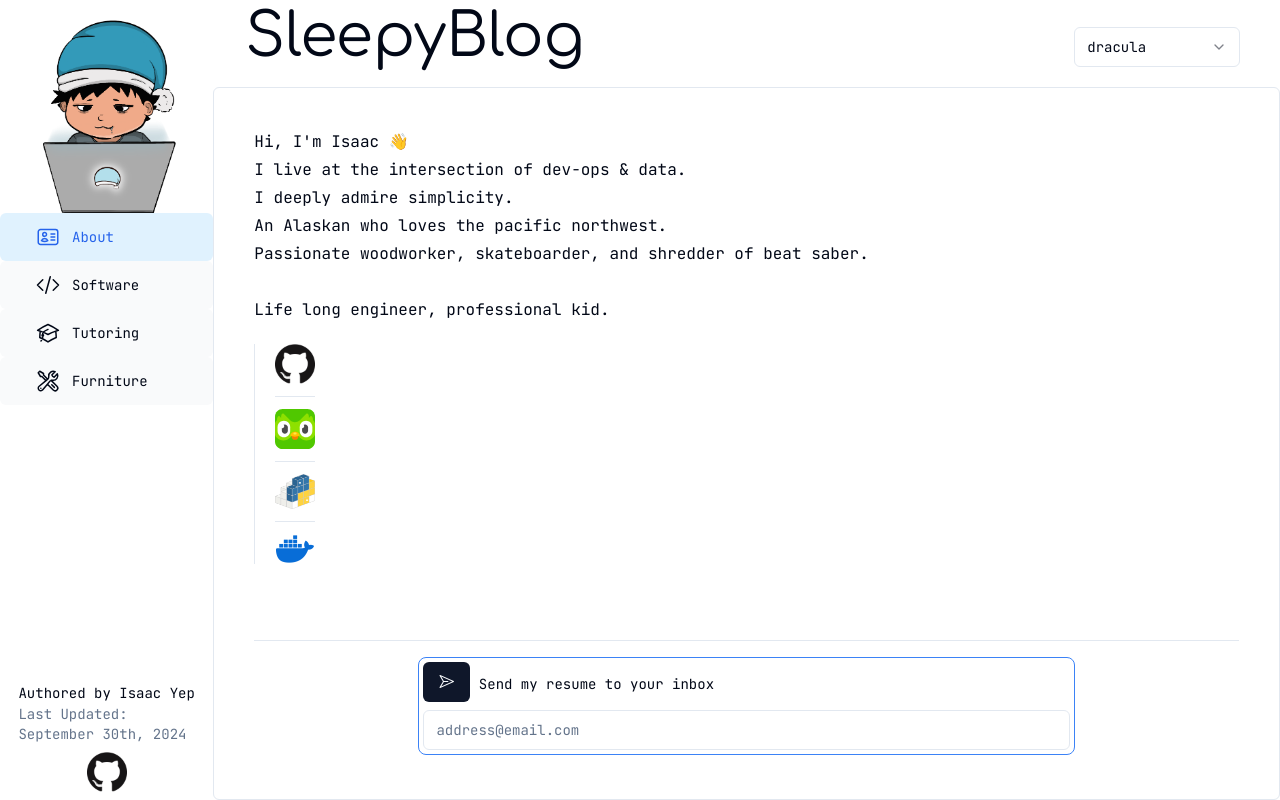
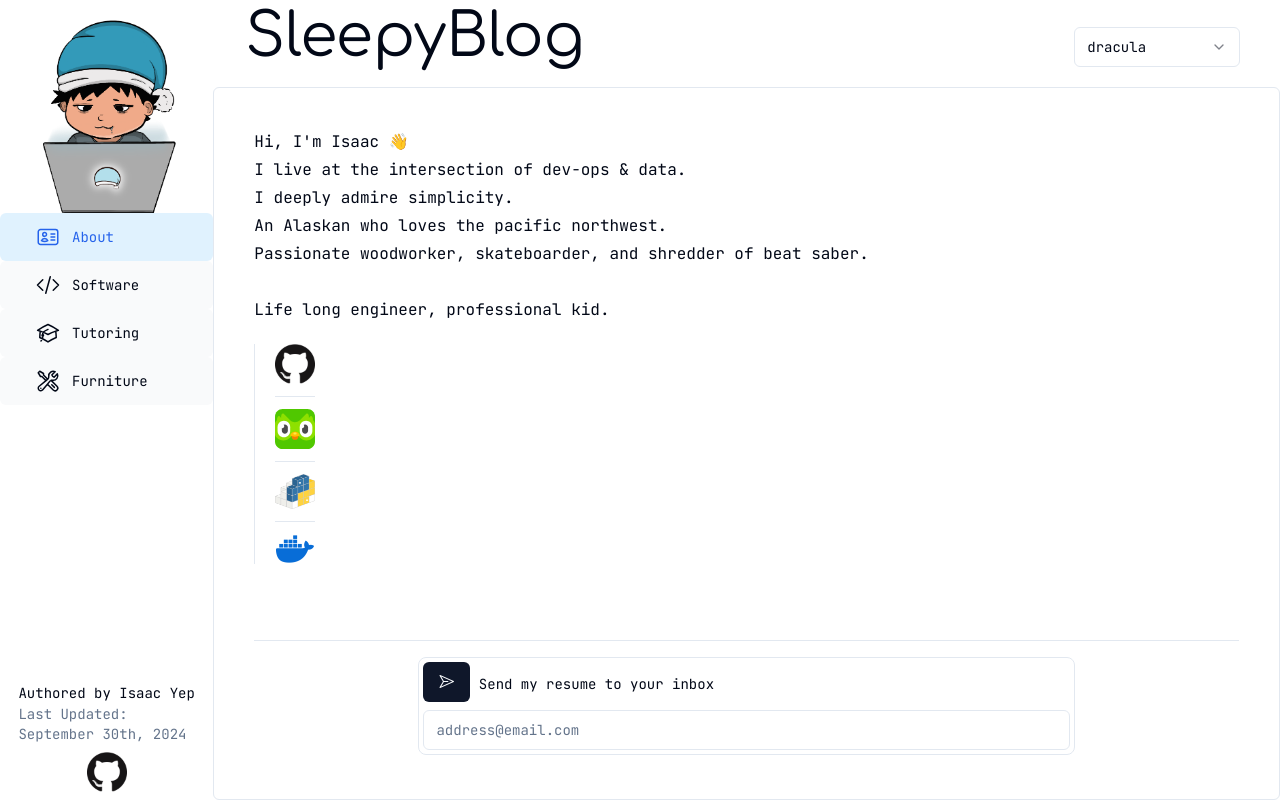
Before and after one commit to anthonybench/sleepyblog, a Next.js app: page /about in a window 1280 px wide. Built offline with nearby package versions, Linux system fonts and the light colour scheme.

Commit message:
things adjusted further and cleaned up, about to fix sidenav

```diff
--- a/app/_components/email-sender.tsx
+++ b/app/_components/email-sender.tsx
@@ -75,7 +75,7 @@ export default function EmailSender() {
           control={form.control}
           name="email"
           render={({ field }) => (
-            <FormItem className={`mb-5 rounded-lg border border-blue-500 p-1`}>
+            <FormItem className={`mb-5 rounded-lg border border-grey-500 p-1`}>
               <FormLabel>
                 {sendButton(emailSent)} Send my resume to your inbox
               </FormLabel>
--- a/app/_components/side-nav.tsx
+++ b/app/_components/side-nav.tsx
@@ -50,9 +50,7 @@ export default function SideNav() {
         <div className={`flex justify-center`}>
           <Link href="/">
             <Image
-              // src="/assets/general/sleepyboy_technologist_cropped.png"
               src="/assets/general/sleepyboy_technologist_cropped_mid.png"
-              // src="/assets/general/sleepyboy_technologist.png"
               width={1000}
               height={1000}
               className={``}
--- a/app/about/page.tsx
+++ b/app/about/page.tsx
@@ -123,12 +123,13 @@ export default function Page() {
                 data-type="HORIZONTAL"
                 data-vanity="anthonybench"
                 data-version="v1"
-              >
+                >
                 <a
                   className="badge-base__link LI-simple-link"
                   href="https://www.linkedin.com/in/anthonybench?trk=profile-badge"
                 ></a>
               </div>
+              {/* Small Links */}
               <Separator className="mr-5" orientation="vertical" />
               <div className="flex flex-col justify-center space-y-3 text-sm">
                 {socialLinks.map((link) => {
@@ -149,7 +150,6 @@ export default function Page() {
               </div>
             </span>
           </div>
-          {/* Small Links */}
         </div>
       </div>
 
```
Also changed, not shown: 1 other file (tests, documents, lock files or other folders).
